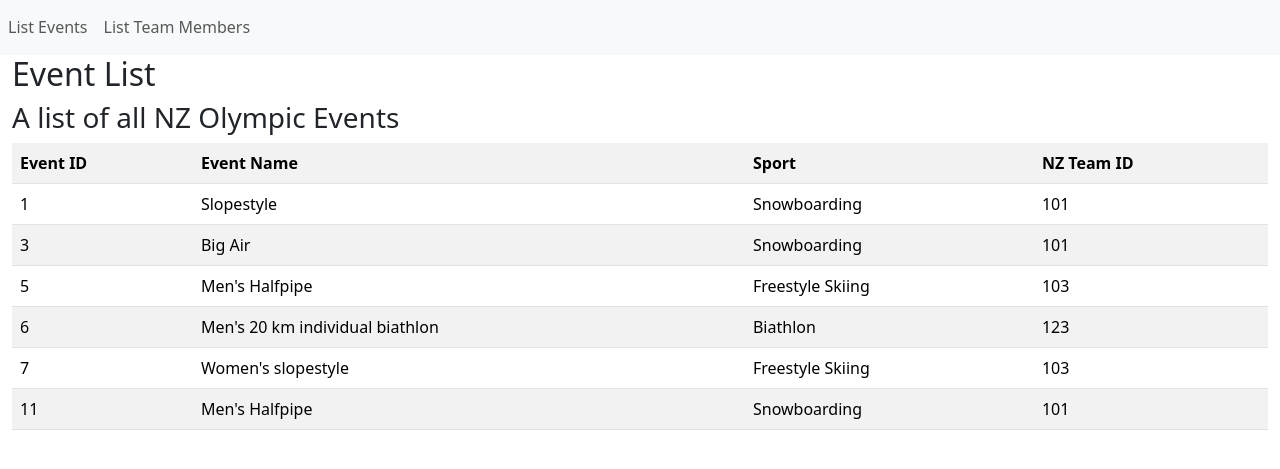
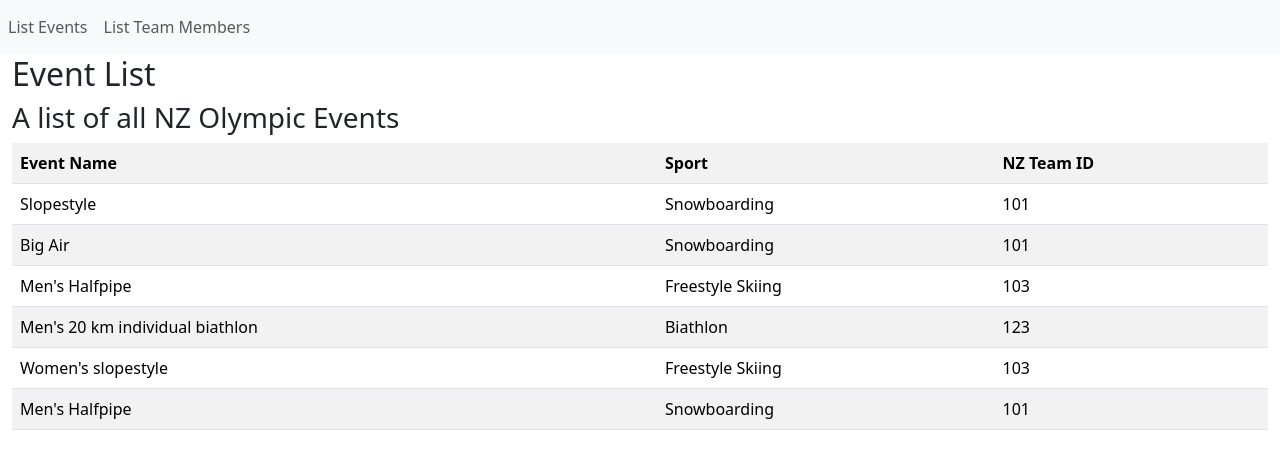
Before and after one commit to dorachenxiW/636_FinalProject, a Flask app: page /listevents in a window 1280 px wide. Shown: the part 57-526 px from the top of the page. Run offline with Flask 3, Linux system fonts and the light colour scheme; data comes from the database, SQL or seed files in the repository.

Commit message:
Delete primary key display in the public interface

```diff
--- a/nzolywebapp/templates/eventlist.html
+++ b/nzolywebapp/templates/eventlist.html
@@ -6,12 +6,11 @@
 <h3>A list of all NZ Olympic Events</h3>
 
 <table class="table table-striped table-hover">
-    <tr><th>Event ID</th><th>Event Name</th><th>Sport</th><th>NZ Team ID</th></tr>
+    <tr><th>Event Name</th><th>Sport</th><th>NZ Team ID</th></tr>
     {% for event in eventlist %}
         <tr>
-            {% for entry in event %}
-                <td>{{entry}}</td>
-            {% endfor %}
+            <td>{{event[1]}}</td><td>{{event[2]}}</td><td>{{event[3]}}</td>
+
         </tr>
     {% endfor %}
 </table>
--- a/nzolywebapp/templates/memberlist.html
+++ b/nzolywebapp/templates/memberlist.html
@@ -5,14 +5,14 @@
 <h3 align="center">A list of all NZ Olympic Team members</h3>
 
 <table class="table table-striped table-hover">
-    <tr><th>Name</th><th>Member ID</th><th>Team Name</th><th>City</th><th>Birthday</th></tr>
+    <tr><th>Name</th><th>Team Name</th><th>City</th><th>Birthday</th></tr>
     {% for member in memberlist %}
     {% set name = member[0]|string + " " + member[1]|string %}
         <tr>
             <td><Form action="/listmembers/athlete/detail" method="POST">
             <input type="hidden" name="id" id="id" value="{{member[2]|int}}">
             <button type="submit" class="btn btn-link" >{{name}}</Form></td>
-            <td>{{member[2]}}</td><td>{{member[3]}}</td><td>{{member[4]}}</td><td>{{member[5]}}</td>
+            <td>{{member[3]}}</td><td>{{member[4]}}</td><td>{{member[5]}}</td>
         </tr>
     {% endfor %}
 </table>
```
